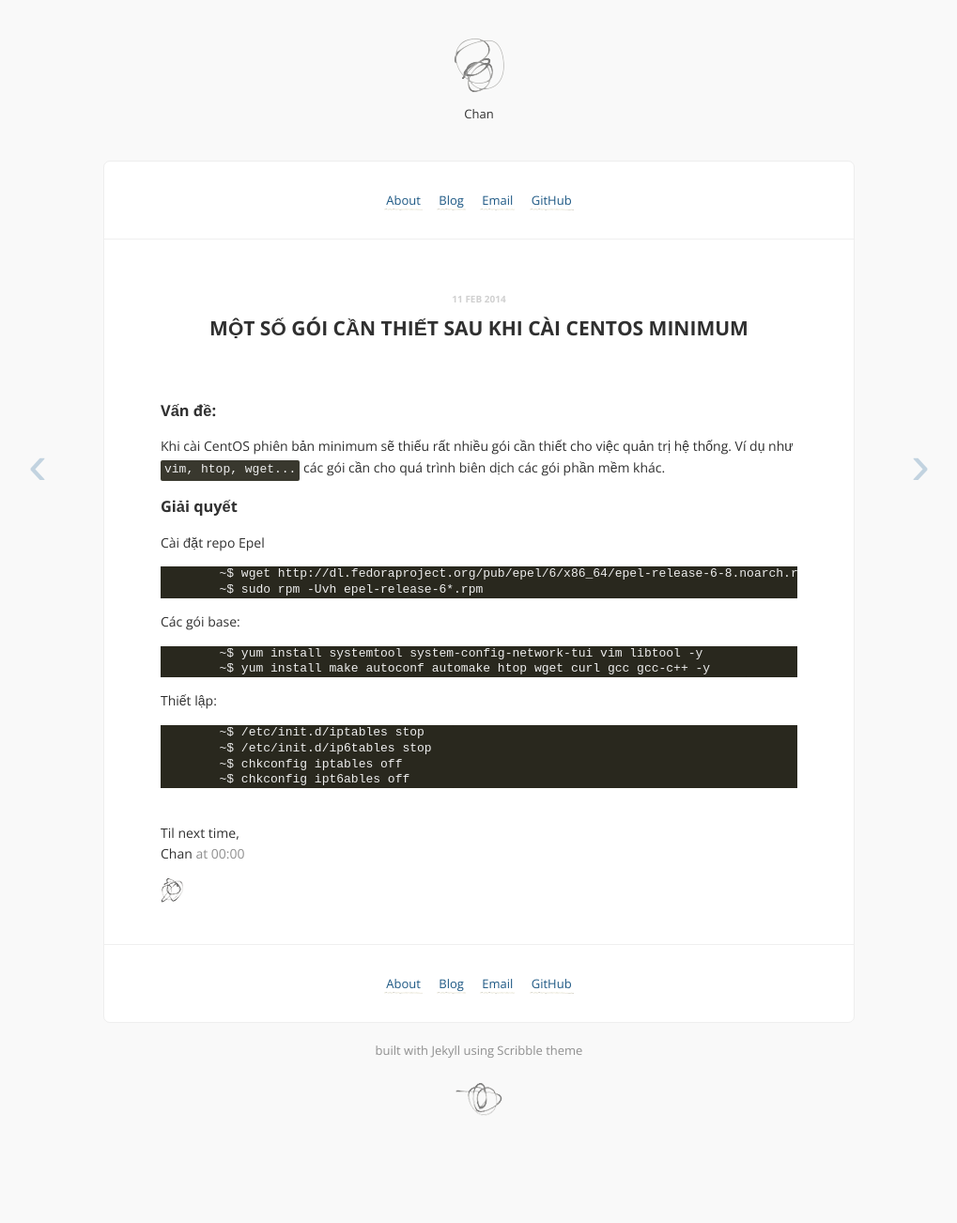
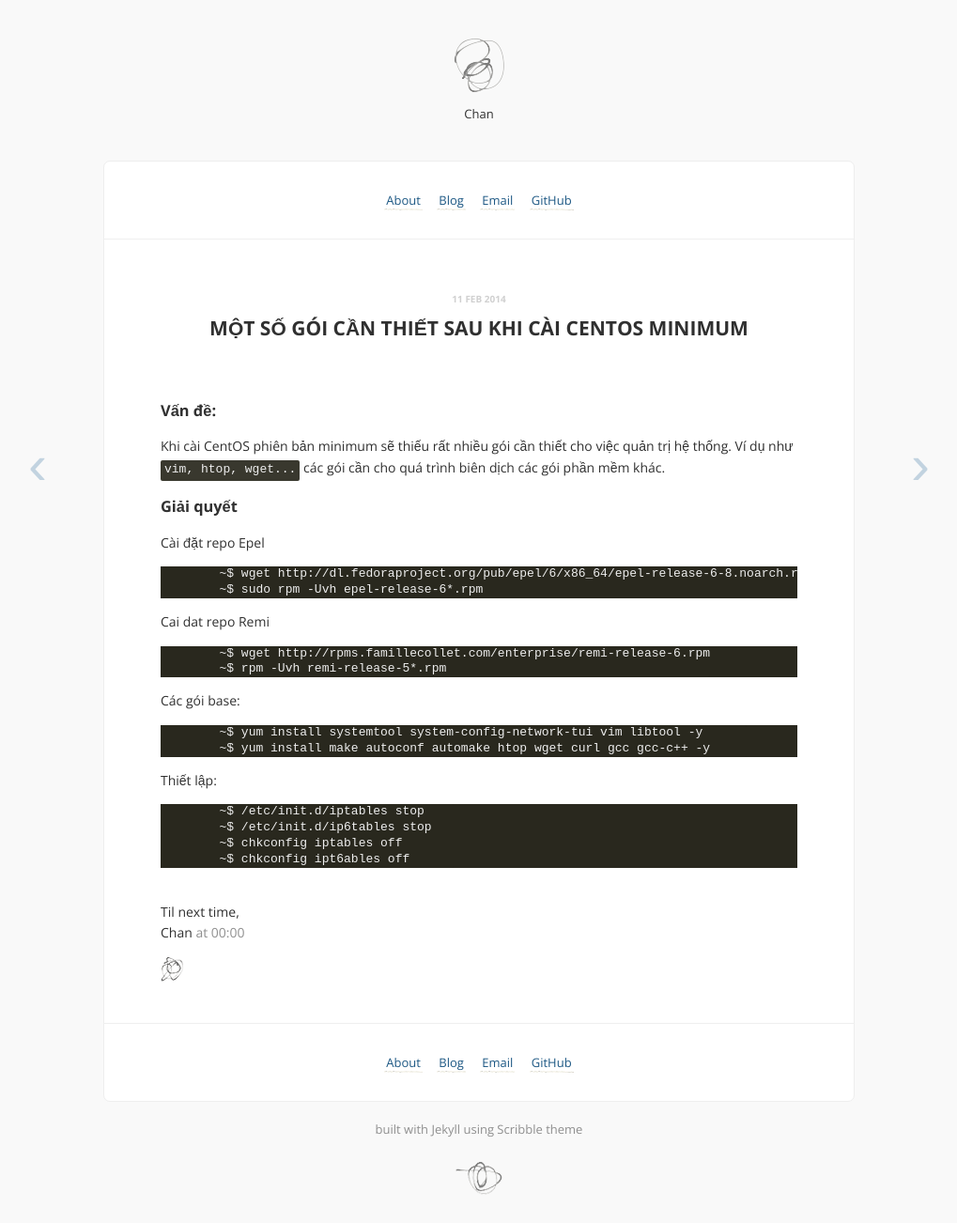
Before and after one commit to gitter-badger/xluffy.github.io, a Jekyll site: the page built from _posts/2014-02-11-package-base-post-install.md, in a window 1280 px wide. Shown: the whole page at 94% size, without its empty margins (130-1149 px from the left). Built offline with Jekyll 4.4.1, drawn with Linux system fonts in a browser that asks for light colours; Markdown is read by kramdown in place of the engine named in the settings; comment, search, counter and statistics services are not loaded; before the commit the page ends 1218 px from its top, so only the background shows below that.

````diff
--- a/_posts/2014-02-11-package-base-post-install.md
+++ b/_posts/2014-02-11-package-base-post-install.md
@@ -22,6 +22,13 @@
 	~$ sudo rpm -Uvh epel-release-6*.rpm
 ```
 
+Cai dat repo Remi
+
+```
+	~$ wget http://rpms.famillecollet.com/enterprise/remi-release-6.rpm
+	~$ rpm -Uvh remi-release-5*.rpm
+```
+
 Các gói base:
 
 ```
````
